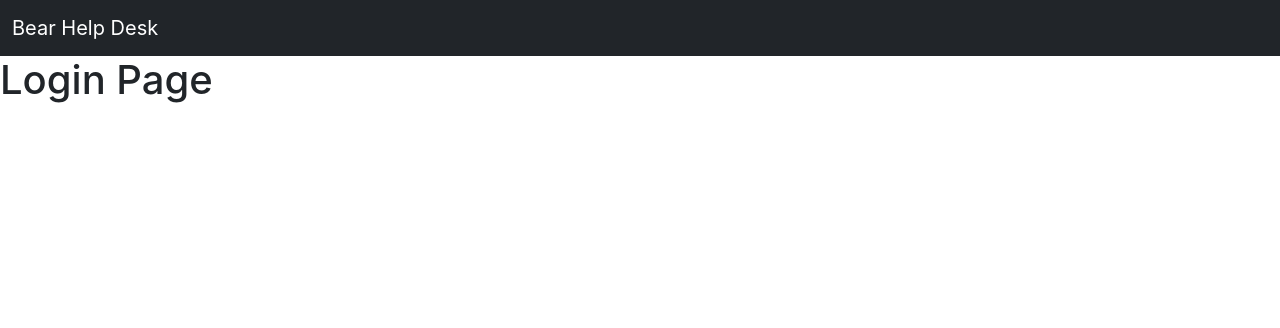
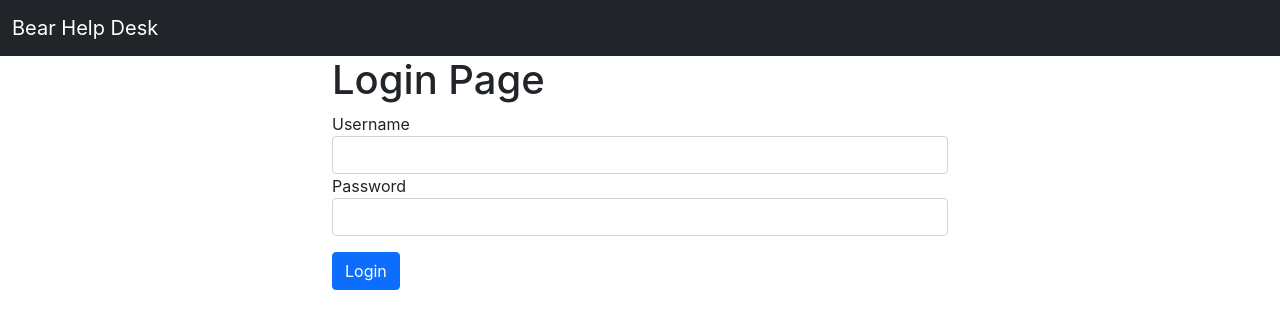
Before and after one commit to rileygrotenhuis/BearHelpDesk, a React (Create React App) app in the folder client/: page /login in a window 1280 px wide. Shown: the top 328 px of the page. Built offline with nearby package versions, Linux system fonts and the light colour scheme.

Commit message:
Create simple login form with functionality.

```diff
--- /dev/null
+++ b/client/src/Components/LoginForm.js
@@ -0,0 +1,75 @@
+// React Modules
+import React, { useState, useEffect } from 'react';
+import { useHistory } from 'react-router-dom';
+import Axios from 'axios';
+
+// Login Form Component
+function LoginForm() {
+
+    // History Variable
+    let history = useHistory();
+
+    // useState Variables
+    const [username, setUsername] = useState("");
+    const [password, setPassword] = useState("");
+
+    // Handle Click
+    const handleClick = async () => {
+        // If any of the fields are missing, inform the user
+        if (username == '' || password == '') {
+            alert('Missing form fields!');
+        // Otherwise...
+        } else {
+            // POST => '/login'
+            await Axios({
+                method: "POST",
+                data: {
+                    "username": username,
+                    "password": password
+                },
+                withCredentials: true,
+                url: 'http://localhost:5000/login'
+            }).then(res => {
+                // If the status passes, redirect to Home Page (for now...)
+                if (res.status.toString() == '200') {
+                    alert('Successully Authenticated!');
+                    history.push('/');
+                // Alert the user if the employee does not exist
+                } else if (res.status.toString() == '201') {
+                    alert('Employee does not exist!');
+                // Alert the user if the password is incorrect
+                } else if (res.status.toString() == '202') {
+                    alert('Incorrect password, try again!');
+                }
+            });
+        }
+    }
+
+    // JSX
+    return (
+        <div>
+            <div class="form-group">
+                <label for="username">Username</label>
+                <input
+                    type="text"
+                    class="form-control"
+                    id="title"
+                    onChange={(e) => setUsername(e.target.value)}
+                />
+            </div>
+            <div class="form-group">
+                <label for="password">Password</label>
+                <input
+                    type="password"
+                    class="form-control"
+                    id="title"
+                    onChange={(e) => setPassword(e.target.value)}
+                />
+            </div>
+            <button onClick={handleClick} className="btn btn-md btn-primary mt-3">Login</button>
+        </div>
+    )
+}
+
+// Export
+export default LoginForm;
--- a/client/src/Components/SubmitTicketForm.js
+++ b/client/src/Components/SubmitTicketForm.js
@@ -1,5 +1,3 @@
-/* title, type, urgency, description, name, email */
-
 // React Modules
 import React, { useState, useEffect } from 'react';
 import { useHistory } from 'react-router-dom';
--- a/client/src/Pages/HomePage.js
+++ b/client/src/Pages/HomePage.js
@@ -1,5 +1,4 @@
 // React Modules
-import React from 'react';
 import {
     BrowserRouter as Router,
     Switch,
@@ -9,6 +8,7 @@ import {
 
 // Home Page Module
 function HomePage() {
+    // JSX
     return (
         <div className="text-center mt-5">
             <div>
--- a/client/src/Pages/LoginPage.js
+++ b/client/src/Pages/LoginPage.js
@@ -3,13 +3,17 @@ import React from 'react';
 
 // Components
 import Navbar from '../Components/Navbar';
+import LoginForm from '../Components/LoginForm';
 
 // Login Page
 function LoginPage() {
     return (
         <div>
             <Navbar />
-            <h1>Login Page</h1>
+            <div className="container w-50">
+                <h1>Login Page</h1>
+                <LoginForm />
+            </div>
         </div>
     );
 }
```
Also changed, not shown: 1 other file (tests, documents, lock files or other folders).
